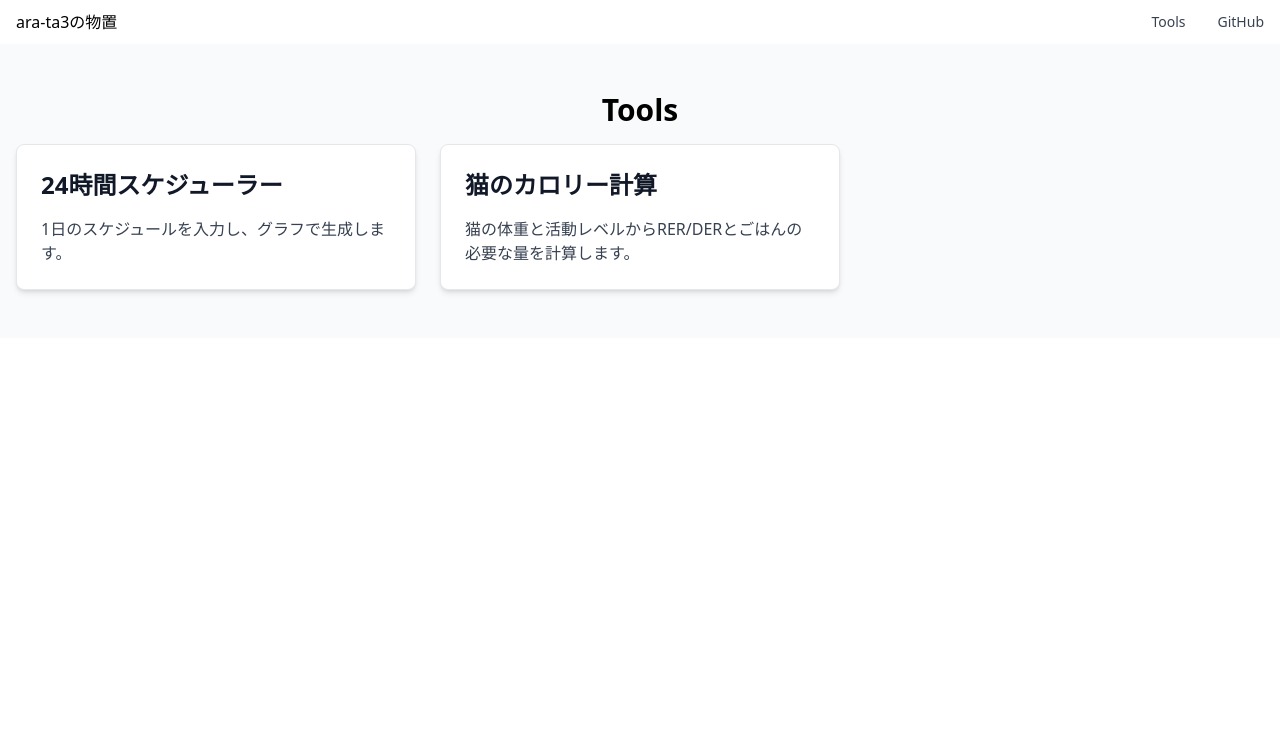
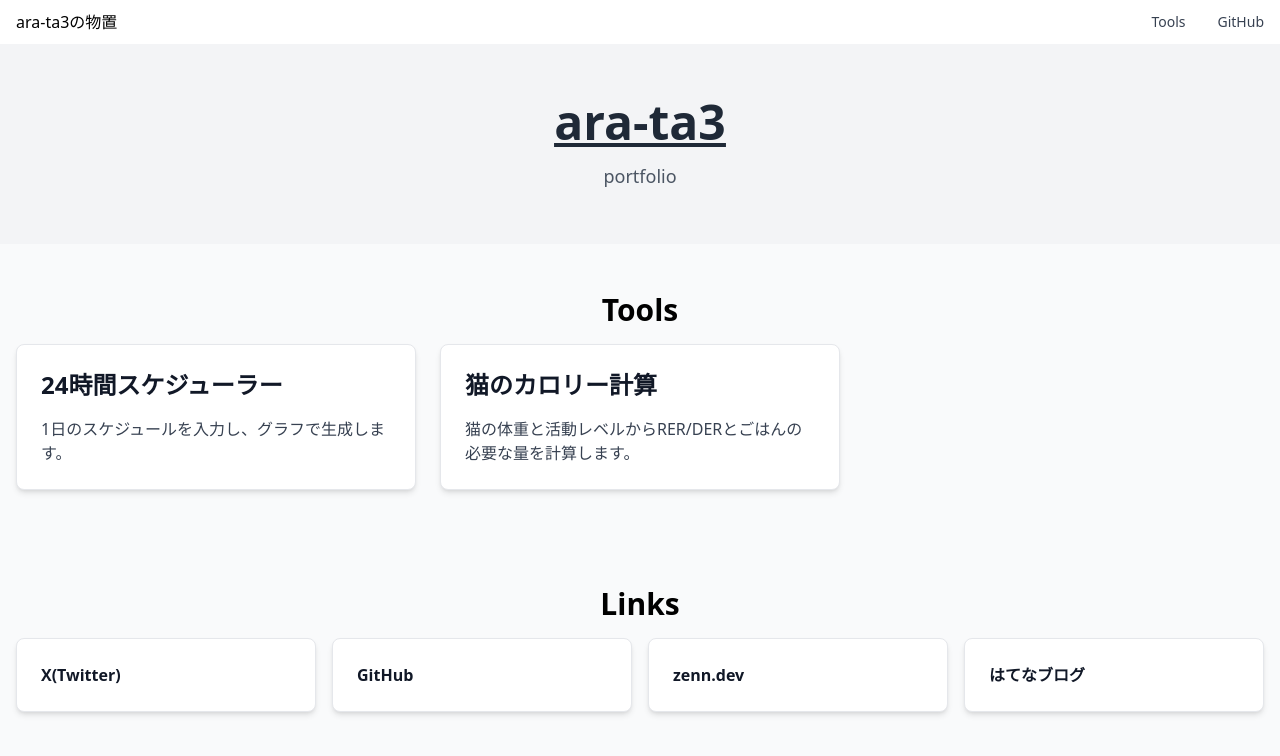
Before and after one commit to ara-ta3/ara-ta3.github.io, a React (Vite) app: page / in a window 1280 px wide. Shown: the top 756 px of the page. Built offline with nearby package versions, Linux system fonts and the light colour scheme.

Commit message:
Add links

```diff
--- /dev/null
+++ b/src/components/Links.tsx
@@ -0,0 +1,44 @@
+import { Card } from "flowbite-react";
+import React from "react";
+import { useHref, useNavigate } from "react-router-dom";
+
+const Tools: React.FC = () => {
+  const links = [
+    {
+      name: "X(Twitter)",
+      href: "https://x.com/ara_ta3",
+    },
+    {
+      name: "GitHub",
+      href: "https://github.com/ara-ta3",
+    },
+    {
+      name: "zenn.dev",
+      href: "https://zenn.dev/ara_ta3",
+    },
+    {
+      name: "はてなブログ",
+      href: "https://arata.hatenadiary.com/",
+    },
+  ];
+  return (
+    <section id="links" className="py-12 bg-gray-50">
+      <div className="container mx-auto px-4">
+        <h2 className="text-3xl font-bold mb-4 text-center">Links</h2>
+        <div className="grid grid-cols-4 md:grid-cols-4 lg:grid-cols-4 gap-4">
+          {links.map((link) => (
+            <a href={link.href} target="_blank">
+              <Card key={link.name} className="w-full">
+                <h5 className="text-base font-bold text-gray-900">
+                  {link.name}
+                </h5>
+              </Card>
+            </a>
+          ))}
+        </div>
+      </div>
+    </section>
+  );
+};
+
+export default Tools;
--- a/src/pages/Home.tsx
+++ b/src/pages/Home.tsx
@@ -2,13 +2,31 @@ import React from "react";
 
 import Header from "../components/Header";
 import Tools from "../components/Tools";
+import Links from "../components/Links";
+
+const PortfolioTop: React.FC = () => {
+  return (
+    <div className="h-[25vh] flex items-center justify-center bg-gray-100">
+      <div className="text-center">
+        <h1 className="text-5xl font-bold text-gray-800 underline">
+          <a href="https://x.com/ara_ta3" target="_blank">
+            ara-ta3
+          </a>
+        </h1>
+        <p className="text-lg text-gray-600 mt-4">portfolio</p>
+      </div>
+    </div>
+  );
+};
 
 const Home: React.FC = () => {
   return (
     <>
       <Header />
       <main>
+        <PortfolioTop />
         <Tools />
+        <Links />
       </main>
     </>
   );
```
